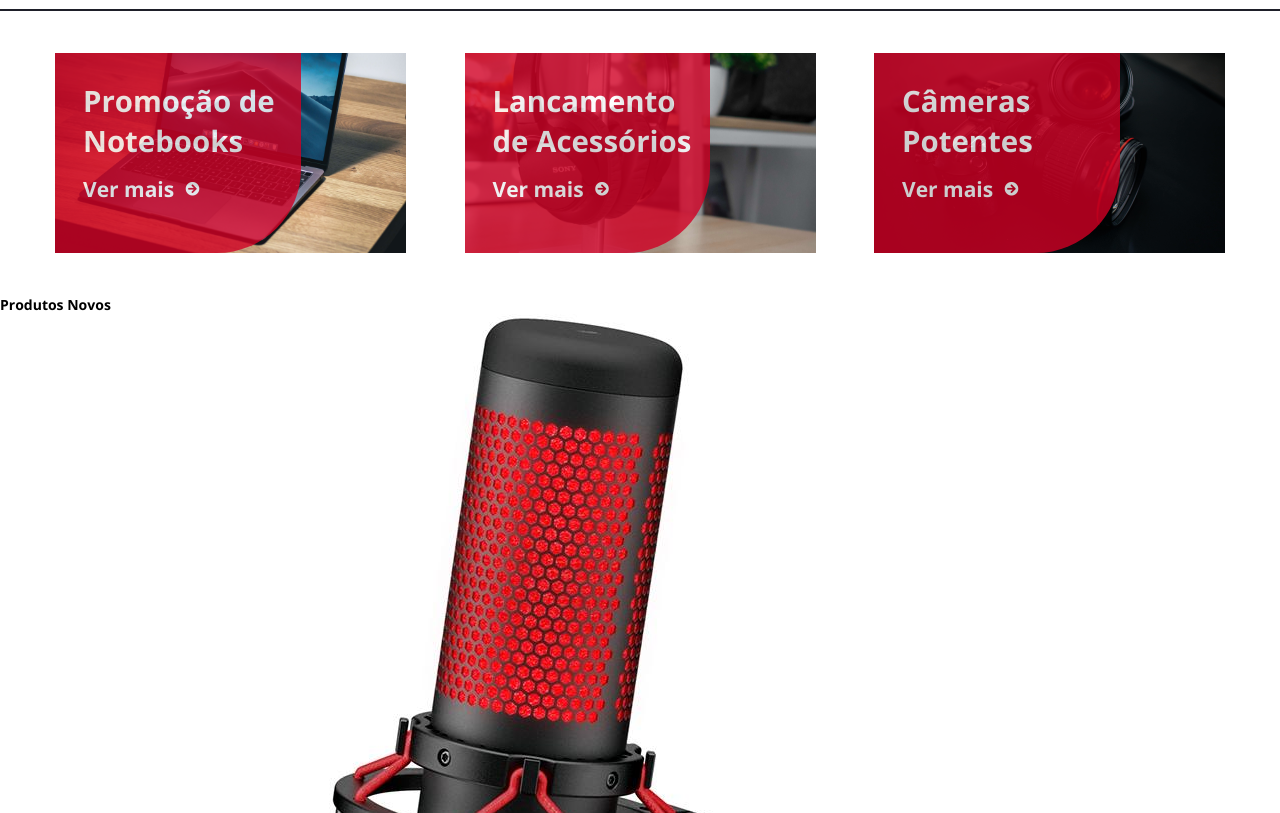
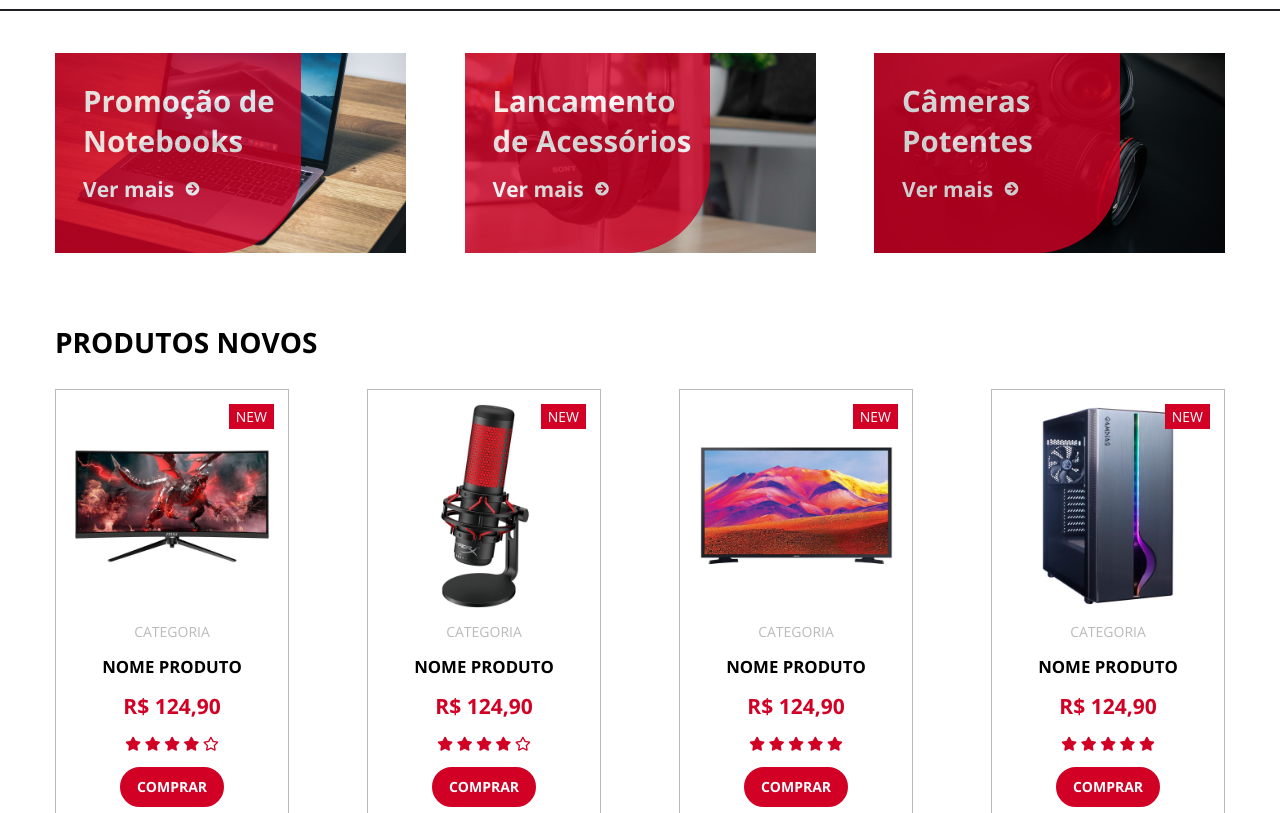
Before and after one commit to moacir9401/lectrum_E-commerce_sass, a plain HTML site: page index.html in a window 1280 px wide. Shown: the part 139-952 px from the top of the page. Drawn offline with nearby package versions, Linux system fonts and the light colour scheme.

Commit message:
produtos

```diff
--- a/index.html
+++ b/index.html
@@ -99,9 +99,24 @@
         </div>
     </div>
     <!--Products-->
-    <div class="prodcts-grid">
+    <div class="products-grid">
         <h2>Produtos Novos</h2>
         <div class="products-grid-container">
+            <div class="products-grid-card">
+                <span class="label new">New</span>
+                <img src="img/prod-1.jpg" alt="Produto 1">
+                <p class="category">Categoria</p>
+                <h3 class="product-name">Nome Produto</h3>
+                <p class="product-price">R$ 124,90</p>
+                <div class="rating-box">
+                    <i class="fas fa-star"></i>
+                    <i class="fas fa-star"></i>
+                    <i class="fas fa-star"></i>
+                    <i class="fas fa-star"></i>
+                    <i class="far fa-star"></i>
+                </div>
+                <buttom class="btn">Comprar</buttom>
+            </div>
             <div class="products-grid-card">
                 <span class="label new">New</span>
                 <img src="img/prod-2.jpg" alt="Produto 2">
--- /dev/null
+++ b/sass/2-layouts/_products-section.sass
@@ -0,0 +1,16 @@
+@use '../1-base/_base-mixins'
+@use 'layouts-mixins'
+
+.products-grid
+    @include layouts-mixins.center-content
+    flex-direction: column
+    padding: 2rem 0
+
+    h2
+        font-size: 2rem
+        text-transform: uppercase
+
+    &-container
+        display: flex
+        justify-content: space-between
+        padding:  2rem 0
--- a/sass/2-layouts/layouts.sass
+++ b/sass/2-layouts/layouts.sass
@@ -1,2 +1,3 @@
 @use 'header'
 @use 'banner-section'
+@use 'products-section'
--- /dev/null
+++ b/sass/3-modules/_products.sass
@@ -0,0 +1,49 @@
+@use '../1-base/variables'
+@use '../1-base/base-mixins'
+
+.products-grid-card
+    border: 1px solid variables.$gray-text-color
+    position: relative
+    width: 20%
+    padding: 1rem
+    transition: .4s
+    display: flex
+    flex-direction: column
+    justify-content: center
+    align-items: center
+
+    &:hover
+        border-color: variables.$primary-color
+
+    .label
+        text-transform: uppercase
+        border: 1px solid variables.$primary-color
+        color: variables.$primary-color
+        position: absolute
+        top:1rem
+        right: 1rem
+        padding: 2px 6px
+
+    .new
+        background-color: variables.$primary-color
+        color: variables.$light-color
+
+    img
+        width: 100%
+
+    .category, .product-name, .product-price, .rating-box, .btn
+        margin-bottom: 1rem
+
+    .category
+        margin-top:1rem
+        text-transform: uppercase
+        color: variables.$gray-text-color
+
+    .product-name
+        text-transform: uppercase
+        font-size: 1.2rem
+
+    .product-price
+        color: variables.$primary-color
+        font-size: 1.5rem
+        font-weight: bold
--- a/sass/3-modules/modules.sass
+++ b/sass/3-modules/modules.sass
@@ -1,2 +1,3 @@
 @use 'buttons'
 @use 'banner'
+@use 'products'
```
Also changed, not shown: css/app.min.css, 1 other file.
